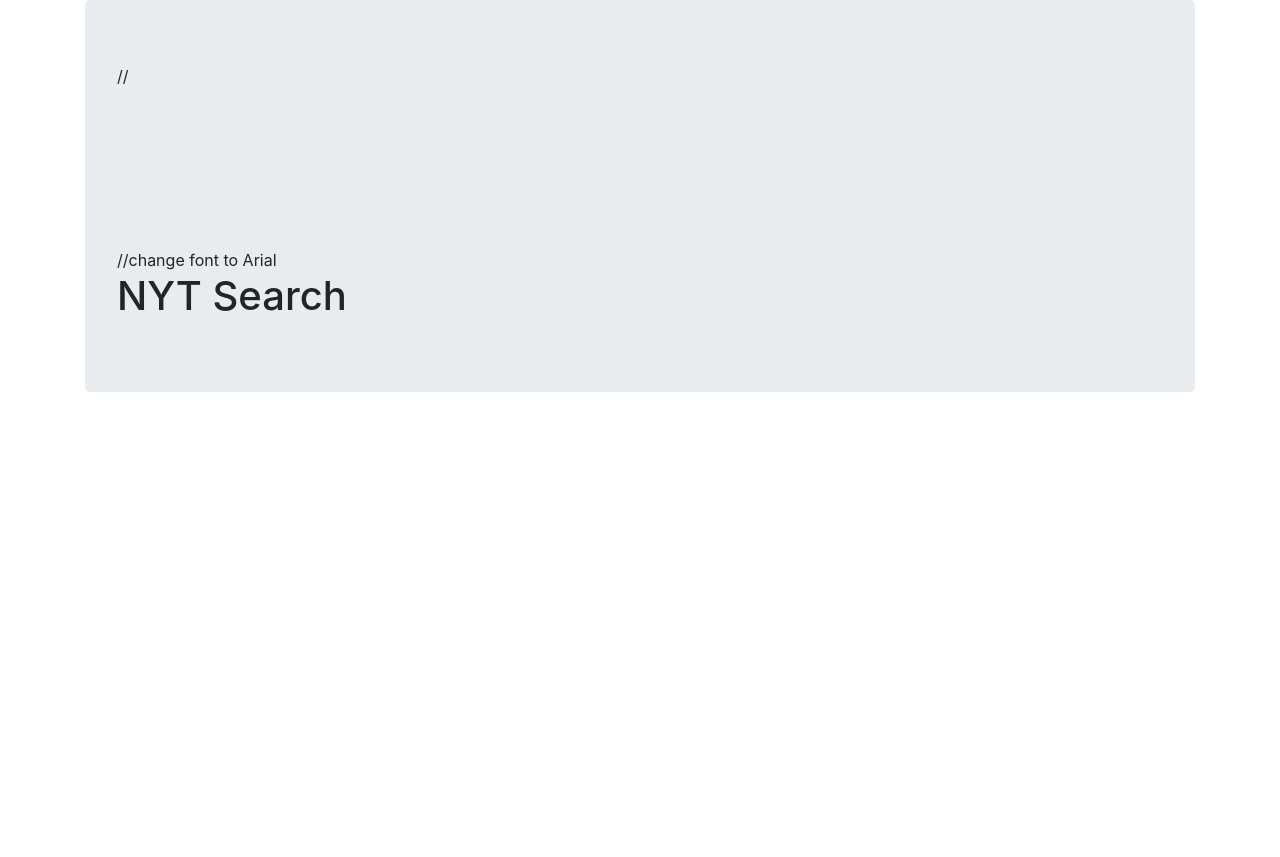
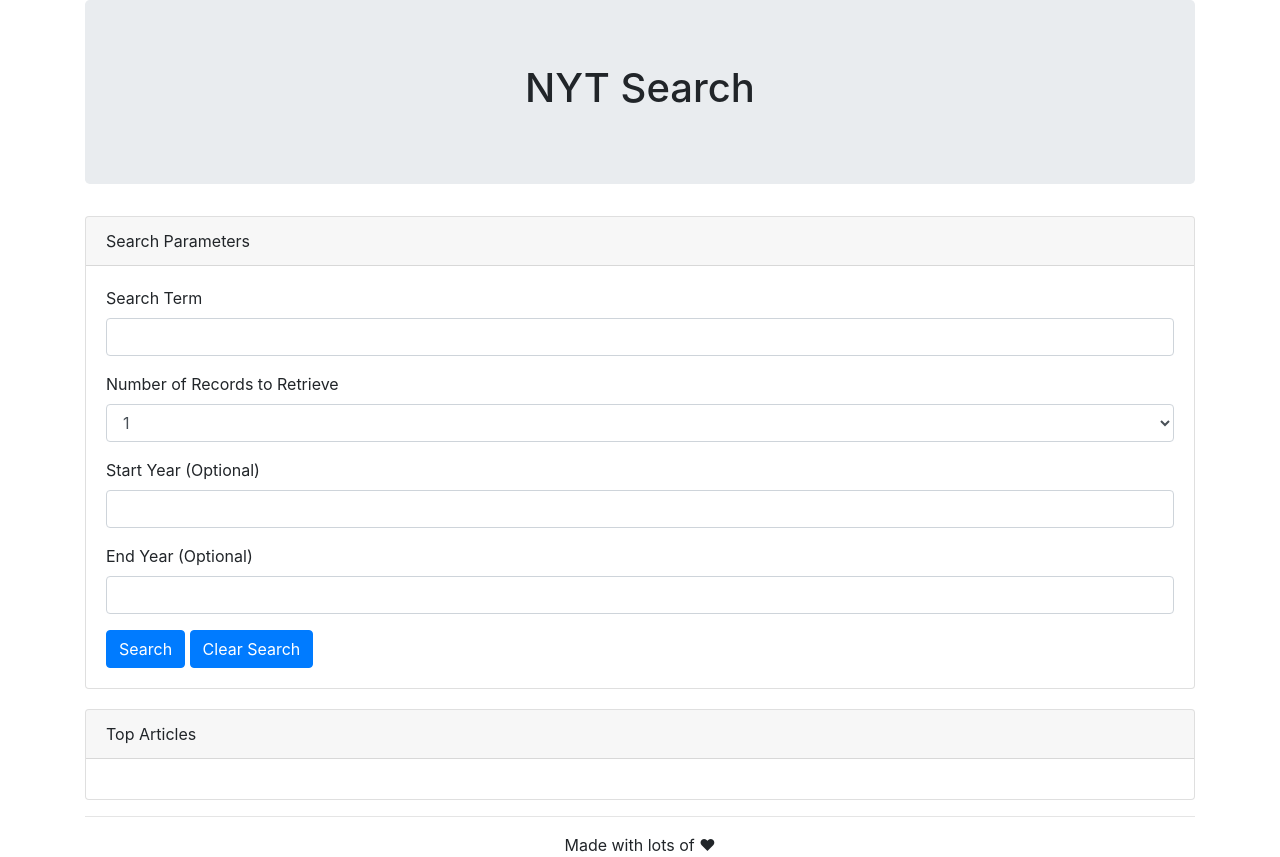
Before and after one commit to kishaprudente/nyt-search, a plain HTML site: page index.html in a window 1280 px wide. Before the commit the page ends 800 px from the top, so only its background shows below. Drawn offline with nearby package versions, Linux system fonts and the light colour scheme.

Commit message:
added the form, article card and footer

```diff
--- a/index.html
+++ b/index.html
@@ -6,25 +6,85 @@
     <title>NYT Search</title>
     <!-- links go here. -->
     <link rel="stylesheet" href="style.css" />
-    <link rel="stylesheet" href="https://stackpath.bootstrapcdn.com/bootstrap/4.4.1/css/bootstrap.min.css" integrity="sha384-Vkoo8x4CGsO3+Hhxv8T/Q5PaXtkKtu6ug5TOeNV6gBiFeWPGFN9MuhOf23Q9Ifjh" crossorigin="anonymous">
-    <script src="https://kit.fontawesome.com/5b0f8e7708.js" crossorigin="anonymous"></script>
-
-
-
+    <link
+      rel="stylesheet"
+      href="https://stackpath.bootstrapcdn.com/bootstrap/4.4.1/css/bootstrap.min.css"
+      integrity="sha384-Vkoo8x4CGsO3+Hhxv8T/Q5PaXtkKtu6ug5TOeNV6gBiFeWPGFN9MuhOf23Q9Ifjh"
+      crossorigin="anonymous"
+    />
+    <script
+      src="https://kit.fontawesome.com/5b0f8e7708.js"
+      crossorigin="anonymous"
+    ></script>
   </head>
   <body>
     <div class="container">
-      <div class="jumbotron">
-        //<div class="jumbotron text-center"></div>
-        //change font to Arial
-        <h1>NYT Search </h1>
+      <!-- NYT HEADER HERE -->
+      <!-- // -->
+      <div class="jumbotron text-center">
+        <!-- //change font to Arial -->
+        <h1>NYT Search</h1>
       </div>
-    <!-- NYT HEADER HERE -->
-
-    <!-- FORM HERE -->
-
-    <!-- TOP ARTICLES -->
-
+      <!-- FORM HERE -->
+      <div class="row">
+        <div class="col">
+          <div class="card">
+            <div class="card-header">
+              Search Parameters
+            </div>
+            <div class="card-body">
+              <form>
+                <div class="form-group">
+                  <label for="search-input">Search Term</label>
+                  <input type="text" class="form-control" id="search-input" />
+                </div>
+                <div class="form-group">
+                  <label for="no-of-records"
+                    >Number of Records to Retrieve</label
+                  >
+                  <select class="form-control" id="no-of-records">
+                    <option>1</option>
+                    <option>5</option>
+                    <option>10</option>
+                  </select>
+                </div>
+                <div class="form-group">
+                  <label for="start-year">Start Year (Optional)</label>
+                  <input type="text" class="form-control" id="start-year" />
+                </div>
+                <div class="form-group">
+                  <label for="end-year">End Year (Optional)</label>
+                  <input type="text" class="form-control" id="end-year" />
+                </div>
+              </form>
+              <button type="submit" class="btn btn-primary">Search</button>
+              <button type="submit" class="btn btn-primary">
+                Clear Search
+              </button>
+            </div>
+          </div>
+        </div>
+      </div>
+      <!-- TOP ARTICLES -->
+      <div class="row">
+        <div class="col">
+          <div class="card">
+            <div class="card-header">
+              Top Articles
+            </div>
+            <div class="card-body">
+              <!-- articles go here -->
+            </div>
+          </div>
+        </div>
+      </div>
+      <!-- FOOTER -->
+      <hr />
+      <footer class="footer">
+        Made with lots of ♥
+      </footer>
+    </div>
     <!-- scripts go here -->
     <script src="script.js"></script>
   </body>
+</html>
--- a/script.js
+++ b/script.js
@@ -1,2 +1,3 @@
-var apiKey = hOb2YoAGqGjlVcEJcW8tLTjxatGq4VhA
-var queryURL = "https://api.nytimes.com/svc/mostpopular/v2/viewed/1.json?api-key=" + apiKey;
+var apiKey = hOb2YoAGqGjlVcEJcW8tLTjxatGq4VhA;
+var queryURL =
+  "https://api.nytimes.com/svc/mostpopular/v2/viewed/1.json?api-key=" + apiKey;
--- a/style.css
+++ b/style.css
@@ -0,0 +1,11 @@
+* {
+  box-sizing: border-box;
+}
+
+.row {
+  margin-top: 20px;
+}
+
+footer {
+  text-align: center;
+}
```
